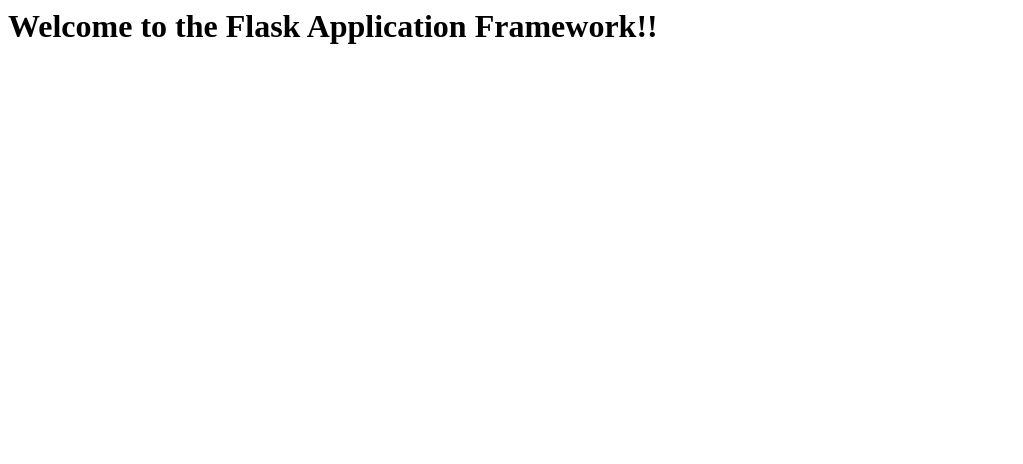
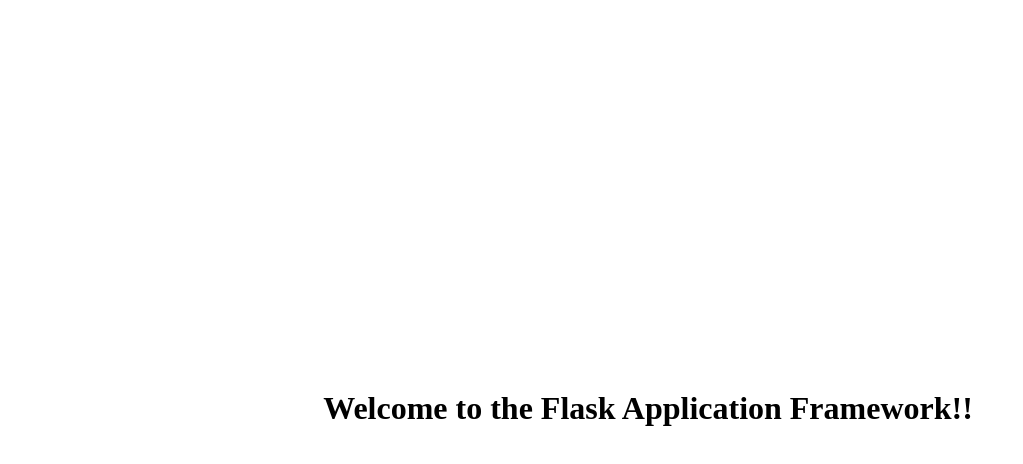
Before and after one commit to sjp015/python-flask-demo, a plain HTML site: page templates/index.html in a window 1280 px wide. Shown: the whole page, without its empty margins (0-1023 px from the left). Drawn offline with Linux system fonts and the light colour scheme.

Commit message:
Update index.html

```diff
--- a/templates/index.html
+++ b/templates/index.html
@@ -1 +1,3 @@
-<h1>Welcome to the Flask Application Framework!!</h1>
+<div style="display: flex; align-items: center; justify-content:center; height: 100vh; width: 100vw">
+    <h1>Welcome to the Flask Application Framework!!</h1>
+</div>
```
